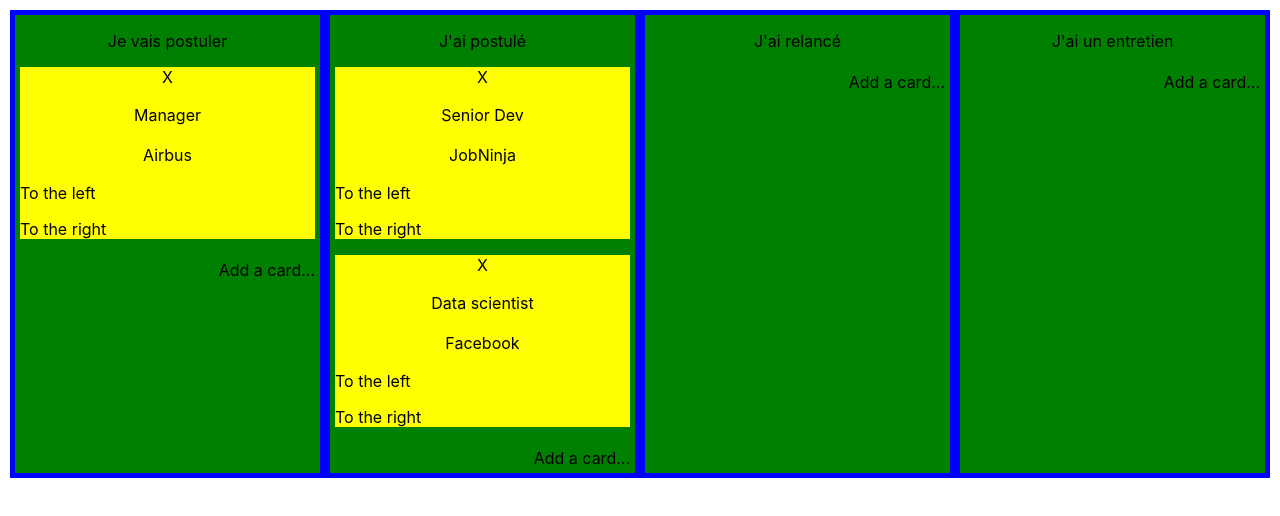
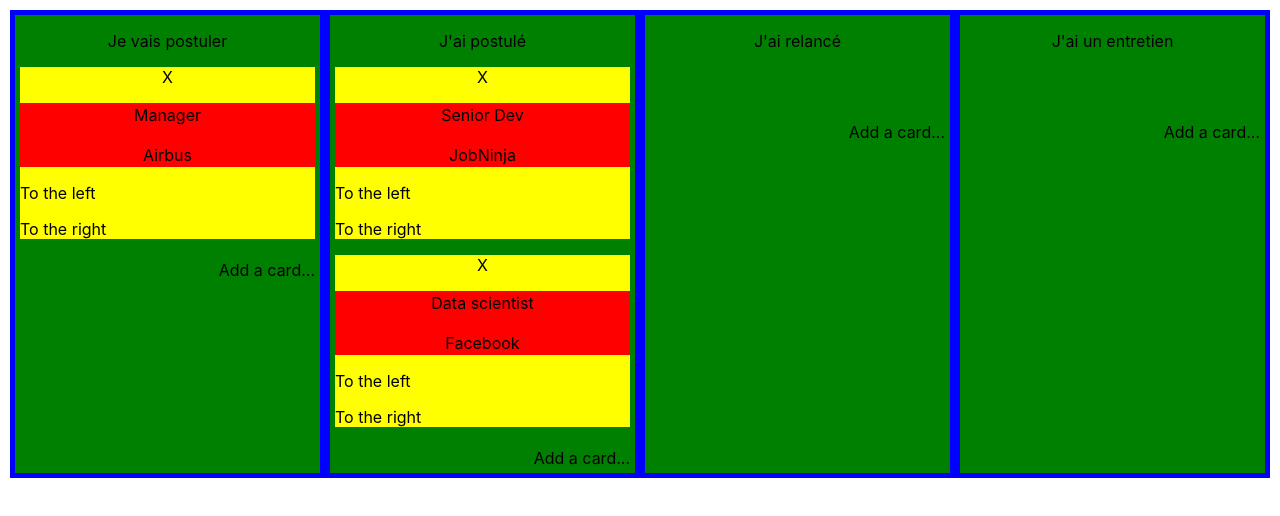
Before and after one commit to Adridut/trello-app, a React (Create React App) app: page / in a window 1280 px wide. Shown: the top 516 px of the page. Built offline with nearby package versions, Linux system fonts and the light colour scheme; the HTML template or start-up script is replaced by a standard one.

Commit message:
Dnd on progress

```diff
--- a/package.json
+++ b/package.json
@@ -4,6 +4,7 @@
   "private": true,
   "dependencies": {
     "react": "^16.8.6",
+    "react-beautiful-dnd": "^11.0.0-beta.3",
     "react-dom": "^16.8.6",
     "react-modal": "^3.8.1",
     "react-scripts": "2.1.8"
--- a/src/App.js
+++ b/src/App.js
@@ -3,6 +3,7 @@ import logo from './logo.svg';
 import './App.css';
 import {Lane} from "./Components/Lane";
 import {CustomModal} from "./Components/CustomModal";
+import {DragDropContext} from "react-beautiful-dnd";
 
 
 let defaultData = [
@@ -32,14 +33,16 @@ class App extends Component {
 
     constructor(props) {
         super(props);
-        this.state = {cards: defaultData,
+        this.state = {
+            cards: defaultData,
             isAddModalOpen: false,
             title: '',
-            description:'',
+            description: '',
             laneId: '',
             isEditModalOpen: false,
-            cardId: ''}
-            ;
+            cardId: '',
+        }
+        ;
 
         this.handleTitleChange = this.handleTitleChange.bind(this);
         this.handleDescriptionChange = this.handleDescriptionChange.bind(this);
@@ -63,20 +66,24 @@ class App extends Component {
 
     closeEditModal = () => {
         this.setState({isEditModalOpen: false});
-        let newState = this.state.cards.filter(card => card.id !== this.state.cardId).concat([{id: id,
+        let newState = this.state.cards.filter(card => card.id !== this.state.cardId).concat([{
+            id: id,
             name: this.state.title,
             description: this.state.description,
-            laneId: this.state.laneId}]);
+            laneId: this.state.laneId
+        }]);
         this.setState({cards: newState, title: '', description: ''});
     }
 
     closeAddModal = () => {
         id++;
         this.setState({isAddModalOpen: false});
-        let newState = this.state.cards.concat([{id: id,
+        let newState = this.state.cards.concat([{
+            id: id,
             name: this.state.title,
             description: this.state.description,
-            laneId: this.state.laneId}]);
+            laneId: this.state.laneId
+        }]);
         this.setState({cards: newState, title: '', description: ''});
     }
 
@@ -90,25 +97,48 @@ class App extends Component {
     }
 
     moveLeft = (laneId, cardId, name, description) => {
-        if (laneId !== "1"){
+        if (laneId !== "1") {
             laneId--
         }
-        let newState = this.state.cards.filter(card => card.id !== cardId).concat([{id: cardId,
+        let newState = this.state.cards.filter(card => card.id !== cardId).concat([{
+            id: cardId,
             name: name,
             description: description,
-            laneId: laneId.toString()}]);
+            laneId: laneId.toString()
+        }]);
         this.setState({cards: newState});
     }
 
     moveRight = (laneId, cardId, name, description) => {
-        if (laneId !== "4"){
+        if (laneId !== "4") {
             laneId++
         }
-        let newState = this.state.cards.filter(card => card.id !== cardId).concat([{id: cardId,
+        let newState = this.state.cards.filter(card => card.id !== cardId).concat([{
+            id: cardId,
             name: name,
             description: description,
-            laneId: laneId.toString()}]);
+            laneId: laneId.toString()
+        }]);
         this.setState({cards: newState});
+    }
+
+
+    onDragEnd = result => {
+        const {destination, source, draggableId} = result;
+
+        if (!destination || (source.index === destination.index && destination.droppableId === source.droppableId)) {
+            return;
+        }
+
+        let newState = this.state.cards.filter(card => card.id !== draggableId).concat([{
+            id: draggableId,
+            name: this.state.cards.filter(card => card.id === draggableId).map(card => card.name),
+            description: this.state.cards.filter(card => card.id === draggableId).map(card => card.description),
+            laneId: destination.droppableId
+        }]);
+
+        this.setState({cards: newState});
+
     }
 
     render() {
@@ -117,18 +147,26 @@ class App extends Component {
                 <CustomModal isOpen={this.state.isEditModalOpen}
                              handleTitleChange={this.handleTitleChange}
                              handleDescriptionChange={this.handleDescriptionChange}
-                             closeModal={this.closeEditModal} title={this.state.title} description={this.state.description}/>
+                             closeModal={this.closeEditModal} title={this.state.title}
+                             description={this.state.description}/>
                 <CustomModal isOpen={this.state.isAddModalOpen}
                              handleTitleChange={this.handleTitleChange}
-                             handleDescriptionChange={this.handleDescriptionChange} closeModal={this.closeAddModal}/>
-                <Lane name="Je vais postuler" id="1" cards={this.state.cards} moveRight={this.moveRight}
-                      addCard={this.addCard} onCardDelete={this.onCardDelete} onCardEdit={this.onCardEdit} moveLeft={this.moveLeft}/>
-                <Lane name="J'ai postulé" id="2" cards={this.state.cards} moveRight={this.moveRight}
-                      addCard={this.addCard} onCardDelete={this.onCardDelete} onCardEdit={this.onCardEdit} moveLeft={this.moveLeft}/>
-                <Lane name="J'ai relancé" id="3" cards={this.state.cards} moveRight={this.moveRight}
-                      addCard={this.addCard} onCardDelete={this.onCardDelete} onCardEdit={this.onCardEdit} moveLeft={this.moveLeft}/>
-                <Lane name="J'ai un entretien" id="4" cards={this.state.cards} moveRight={this.moveRight}
-                      addCard={this.addCard} onCardDelete={this.onCardDelete} onCardEdit={this.onCardEdit} moveLeft={this.moveLeft}/>
+                             handleDescriptionChange={this.handleDescriptionChange}
+                             closeModal={this.closeAddModal}/>
+                <DragDropContext onDragEnd={this.onDragEnd}>
+                    <Lane name="Je vais postuler" id="1" cards={this.state.cards} moveRight={this.moveRight}
+                          addCard={this.addCard} onCardDelete={this.onCardDelete} onCardEdit={this.onCardEdit}
+                          moveLeft={this.moveLeft}/>
+                    <Lane name="J'ai postulé" id="2" cards={this.state.cards} moveRight={this.moveRight}
+                          addCard={this.addCard} onCardDelete={this.onCardDelete} onCardEdit={this.onCardEdit}
+                          moveLeft={this.moveLeft}/>
+                    <Lane name="J'ai relancé" id="3" cards={this.state.cards} moveRight={this.moveRight}
+                          addCard={this.addCard} onCardDelete={this.onCardDelete} onCardEdit={this.onCardEdit}
+                          moveLeft={this.moveLeft}/>
+                    <Lane name="J'ai un entretien" id="4" cards={this.state.cards} moveRight={this.moveRight}
+                          addCard={this.addCard} onCardDelete={this.onCardDelete} onCardEdit={this.onCardEdit}
+                          moveLeft={this.moveLeft}/>
+                </DragDropContext>
             </div>
         );
     }
--- a/src/Components/Card.js
+++ b/src/Components/Card.js
@@ -1,16 +1,30 @@
 import React from 'react';
+import {Draggable} from "react-beautiful-dnd";
 
 
 export const Card = props => {
+
     return (
+        <Draggable draggableId={props.id} index={props.index} key={props.id}>
+            {(provided) => {
+                return (
+                    <div
+                        ref={provided.innerRef}
+                        {...provided.draggableProps}
+                        {...provided.dragHandleProps}
+                        >
                         <div style={{backgroundColor: "yellow", margin: "5px", flex: '1'}}>
                             <p style={{textAlign: 'center'}} onClick={() => props.onCardDelete(props.id)}>X</p>
-            <div onClick={props.onClick} >
+                            <div onClick={props.onClick} style={{backgroundColor: "red"}}>
                                 <p style={{textAlign: 'center', padding: "2px"}}>{props.name}</p>
                                 <p style={{textAlign: 'center', padding: "2px"}}>{props.description}</p>
                             </div>
                             <p onClick={props.moveLeft}>To the left</p>
                             <p onClick={props.moveRight}>To the right</p>
                         </div>
+                    </div>)
+            }
+            }
+        </Draggable>
     )
 }
--- a/src/Components/CustomModal.js
+++ b/src/Components/CustomModal.js
@@ -16,8 +16,6 @@ export const CustomModal = props => {
                 }}
                 contentLabel="Example Modal"
             >
-
-                <h2>Add a new card!</h2>
                 <form>
                     <div>
                         <input type="text" name="title" placeholder='Title' value={props.title} onChange={props.handleTitleChange}/>
--- a/src/Components/Lane.js
+++ b/src/Components/Lane.js
@@ -1,19 +1,28 @@
 import React from 'react';
 import {Card} from "./Card";
+import {Droppable} from "react-beautiful-dnd";
 
 export const Lane = props => {
     return (
         <div style={{backgroundColor: "green", margin: "5px", flex: '1'}}>
             <p style={{textAlign: 'center'}}>{props.name}</p>
+            <Droppable droppableId={props.id}>
+                {(provided) => (
+                    <div {...provided.droppableProps} ref={provided.innerRef} style={{'min-height': '50px'}}>
                         {props.cards && props.cards
                             .filter(e => e.laneId === props.id)
-                .map((card) => <Card name={card.name}
+                            .map((card, index) => <Card name={card.name}
                                                         description={card.description}
                                                         id={card.id}
+                                                        index={index}
                                                         onCardDelete={props.onCardDelete}
                                                         moveLeft={() => props.moveLeft(props.id, card.id, card.name, card.description)}
                                                         moveRight={() => props.moveRight(props.id, card.id, card.name, card.description)}
                                                         onClick={() => props.onCardEdit(props.id, card.id, card.name, card.description)}/>)}
+                        {provided.placeholder}
+                    </div>
+                )}
+            </Droppable>
             <p style={{float: 'right', margin: '5px'}} onClick={() => props.addCard(props.id)}>Add a card...</p>
         </div>
     )
```
Also changed, not shown: 1 other file (tests, documents, lock files or other folders). Lines whose indentation alone changed are shown as unchanged.
